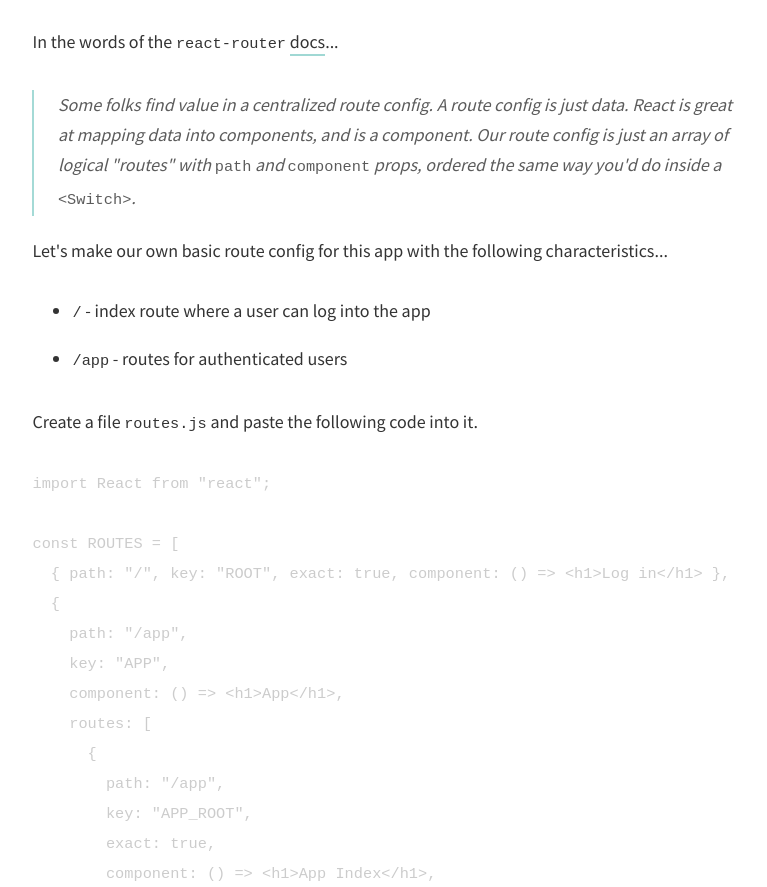
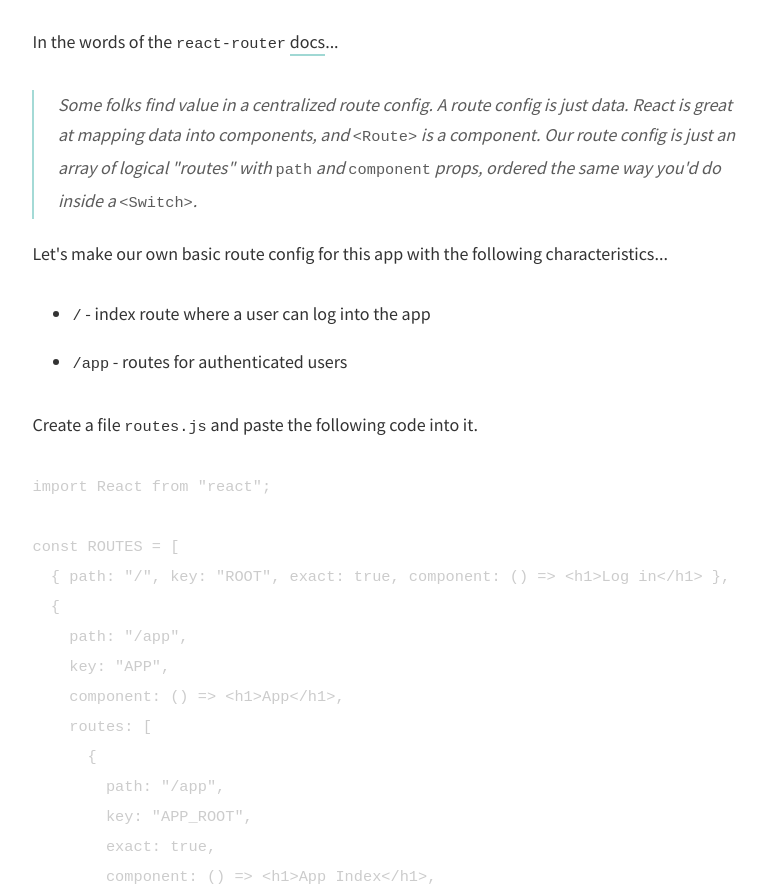
Before and after one commit to ryanjyost/blog, a Gatsby site: page /react-routing/ in a window 1280 px wide. Shown: the part 3666-4553 px from the top of the page, without its empty margins (250-1017 px from the left). Built offline with nearby package versions, Linux system fonts and the light colour scheme; Gatsby itself is replaced by a stand-in of ours; some packages are replaced by stand-ins of ours; code samples lack their colours.

Commit message:
new post

```diff
--- a/content/blog/react-routing/index.md
+++ b/content/blog/react-routing/index.md
@@ -113,7 +113,7 @@ In the words of the `react-router` [docs](https://reacttraining.com/react-router
 
 > Some folks find value in a centralized route config.
 > A route config is just data. React is great at mapping
-> data into components, and <Route> is a component. Our route config is just an array of logical "routes"
+> data into components, and `<Route>` is a component. Our route config is just an array of logical "routes"
 > with `path` and `component` props, ordered the same
 > way you'd do inside a `<Switch>`.
 
```
